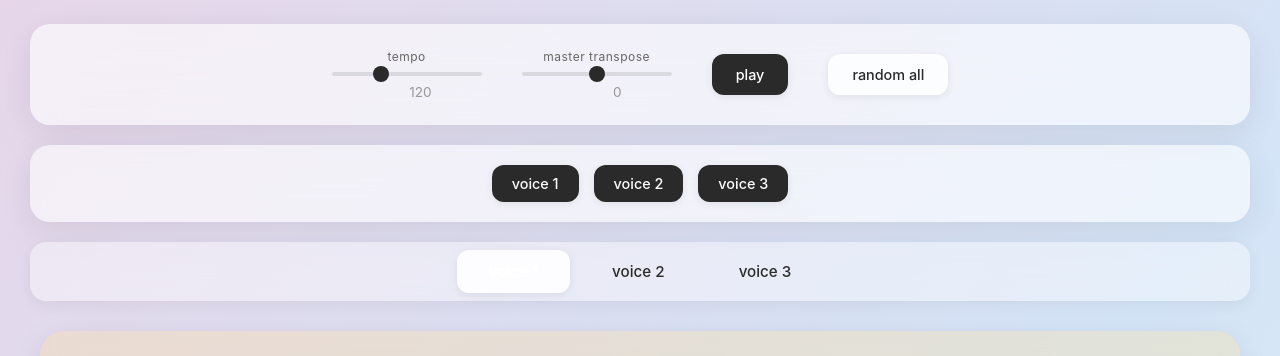
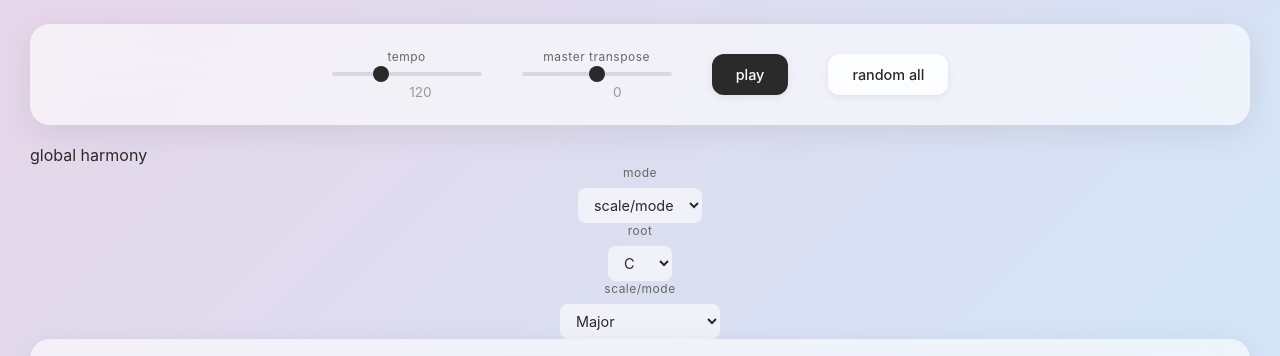
Before and after one commit to gregoryhbowler/honey, a plain HTML site: page index.html in a window 1280 px wide. Shown: the part 105-461 px from the top of the page. Drawn offline with Linux system fonts and the light colour scheme.

Commit message:
Update index.html
Updating sequencer to add harmonizing and scale/mode/root features

```diff
--- a/index.html
+++ b/index.html
@@ -30,6 +30,56 @@
         </div>
     </div>
 
+    <div class="harmony-controls">
+        <div class="harmony-title">global harmony</div>
+        <div class="harmony-params">
+            <div class="control-group">
+                <label>mode</label>
+                <select id="harmonyMode">
+                    <option value="scale" selected>scale/mode</option>
+                    <option value="custom">custom</option>
+                </select>
+            </div>
+            <div class="control-group">
+                <label>root</label>
+                <select id="harmonyRoot">
+                    <option value="C" selected>C</option>
+                    <option value="C#">C#</option>
+                    <option value="D">D</option>
+                    <option value="D#">D#</option>
+                    <option value="E">E</option>
+                    <option value="F">F</option>
+                    <option value="F#">F#</option>
+                    <option value="G">G</option>
+                    <option value="G#">G#</option>
+                    <option value="A">A</option>
+                    <option value="A#">A#</option>
+                    <option value="B">B</option>
+                </select>
+            </div>
+            <div class="control-group">
+                <label>scale/mode</label>
+                <select id="harmonyScale">
+                    <option value="major" selected>Major</option>
+                    <option value="naturalMinor">Natural Minor</option>
+                    <option value="harmonicMinor">Harmonic Minor</option>
+                    <option value="melodicMinor">Melodic Minor</option>
+                    <option value="dorian">Dorian</option>
+                    <option value="phrygian">Phrygian</option>
+                    <option value="lydian">Lydian</option>
+                    <option value="mixolydian">Mixolydian</option>
+                    <option value="locrian">Locrian</option>
+                    <option value="majorPentatonic">Major Pentatonic</option>
+                    <option value="minorPentatonic">Minor Pentatonic</option>
+                    <option value="blues">Blues</option>
+                    <option value="wholeTone">Whole Tone</option>
+                    <option value="diminished">Diminished</option>
+                    <option value="chromatic">Chromatic</option>
+                </select>
+            </div>
+        </div>
+    </div>
+
     <div class="voice-mutes">
         <button class="mute-btn active" data-voice="1">voice 1</button>
         <button class="mute-btn active" data-voice="2">voice 2</button>
```
